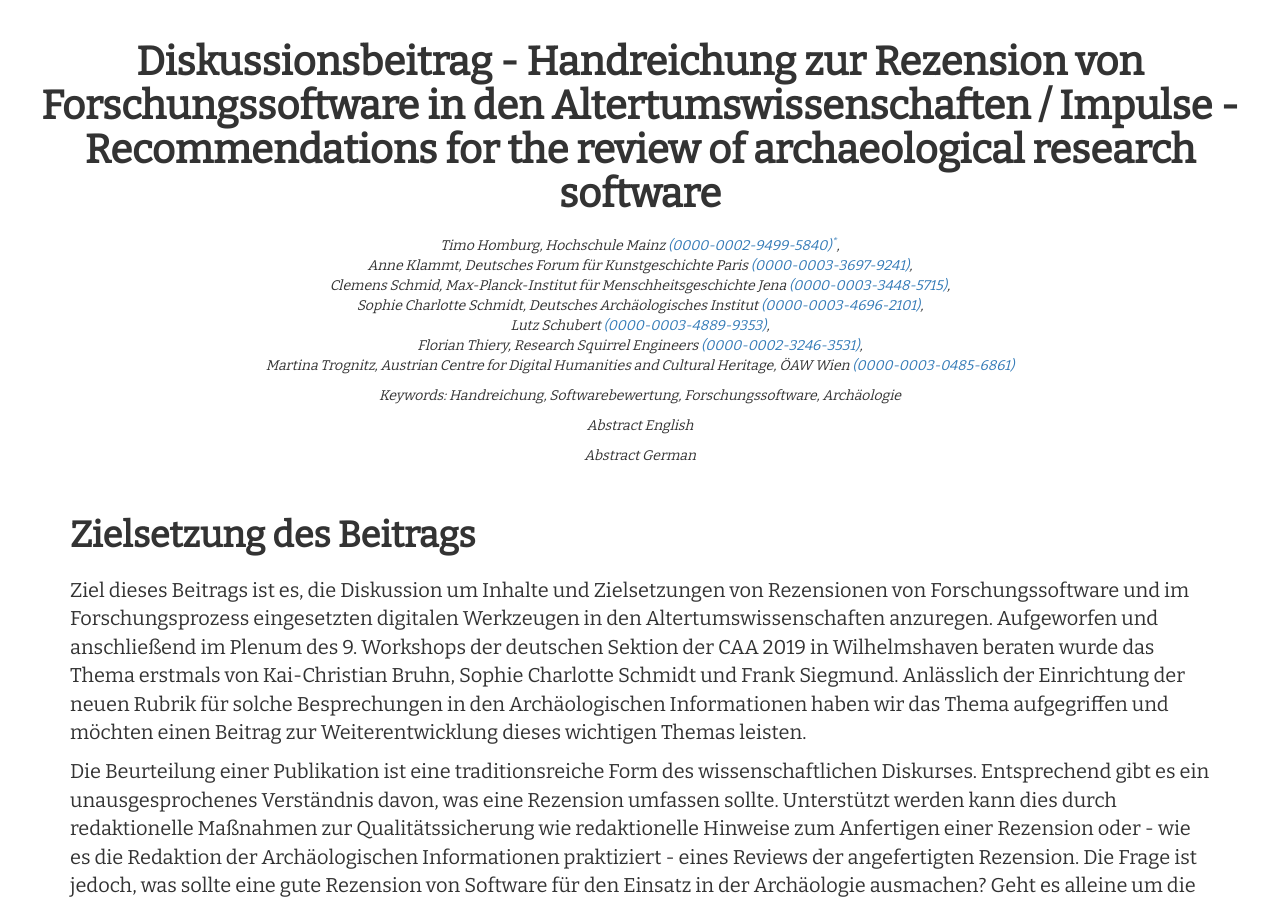
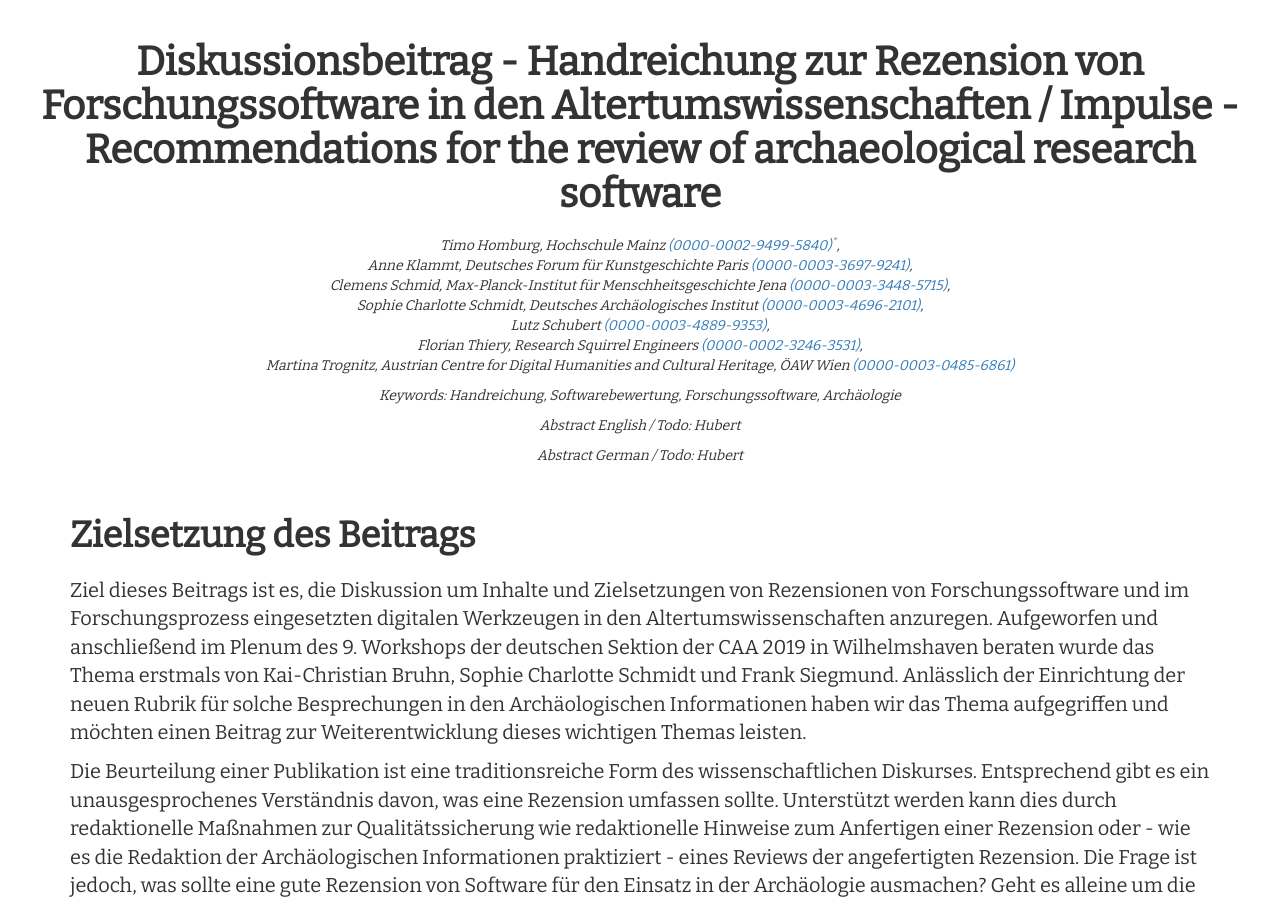
Before and after one commit to Research-Squirrel-Engineers/Impuls_SoftwareRezensionen_DGUF, a Jekyll site: the page built from Draft.md, in a window 1280 px wide and 900 px high. Built offline with Jekyll 4.4.1, drawn with Linux system fonts in a browser that asks for light colours; nearby versions of some CDN libraries.

Commit message:
Todos for the abstracts set.

```diff
--- a/Draft.md
+++ b/Draft.md
@@ -1,8 +1,8 @@
 ---
 title: Diskussionsbeitrag - Handreichung zur Rezension von Forschungssoftware in den Altertumswissenschaften / Impulse - Recommendations for the review of archaeological research software
 
-abstract: "Abstract English"
-abstract_en: "Abstract German"
+abstract: "Abstract English / Todo: Hubert"
+abstract_en: "Abstract German / Todo: Hubert"
 layout: draft
 author:
 
```
